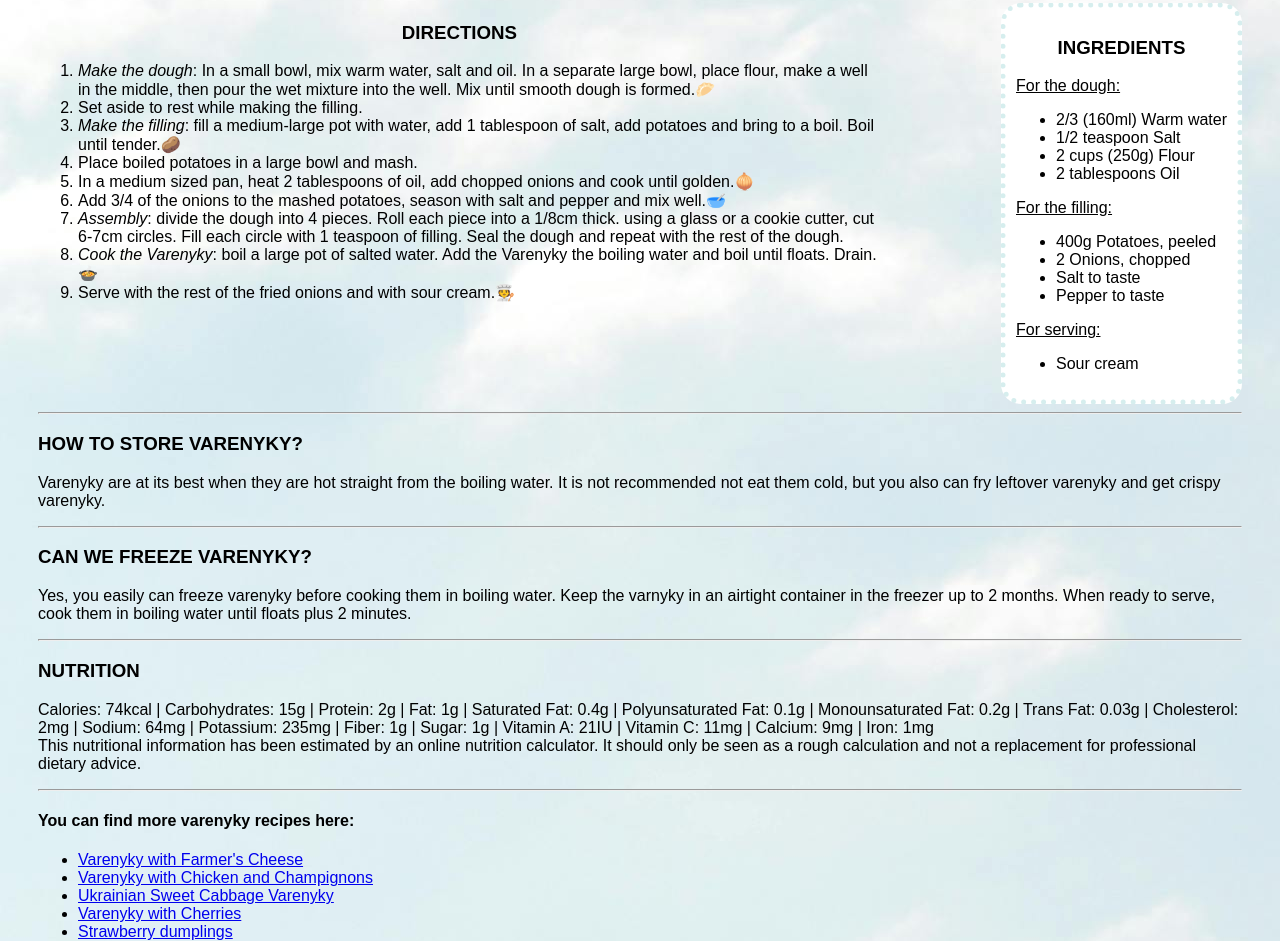
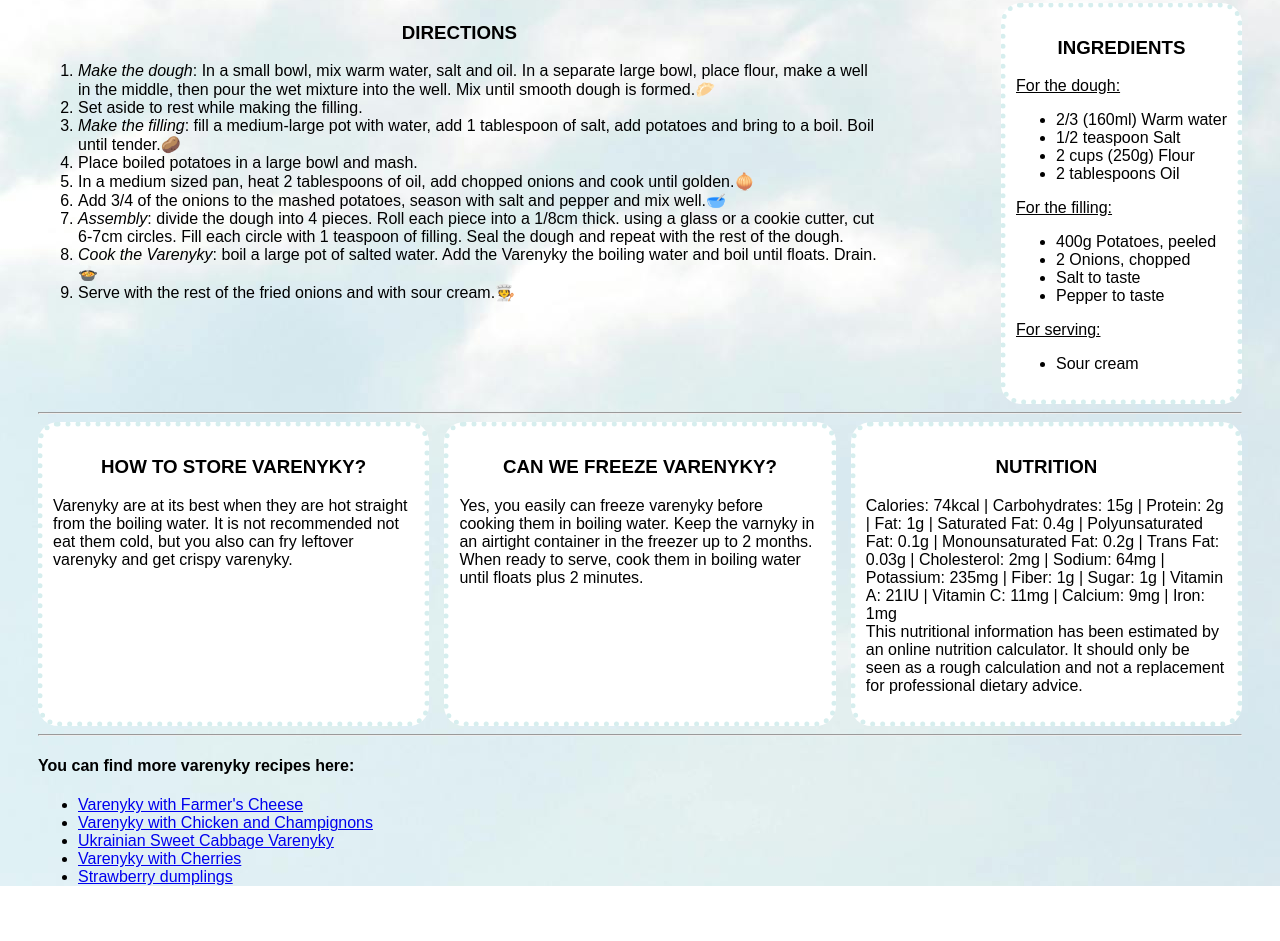
Before and after one commit to YaroslavaVatansever/MyFirstHTML, a plain HTML site: page recipe.html in a window 1280 px wide. Shown: the part 695-1636 px from the top of the page. After the commit the page ends 1581 px from the top, so only its background shows below. Drawn offline with Linux system fonts and the light colour scheme.

Commit message:
recipe update

```diff
--- a/globals.css
+++ b/globals.css
@@ -121,3 +121,13 @@ div.intro img{
     width: 600px;
     height: 400px;
 }
+.notes{
+    display: flex;
+}
+.notes div{
+    width: 30%;
+    background-color: white;
+    border:dotted 5px #d6eeee;
+    border-radius: 20px;
+    padding: 10px;
+}
--- a/recipe.html
+++ b/recipe.html
@@ -131,14 +131,16 @@
        </div>
     </section>
     <hr />
-    <!--Note:-->
+    <section class="notes">
+      <div>
         <h3>HOW TO STORE VARENYKY?</h3>
         <p>
           Varenyky are at its best when they are hot straight from the boiling
           water. It is not recommended not eat them cold, but you also can fry
           leftover varenyky and get crispy varenyky.
         </p>
-    <hr />
+      </div>
+      <div>
         <h3>CAN WE FREEZE VARENYKY?</h3>
         <p>
           Yes, you easily can freeze varenyky before cooking them in boiling water.
@@ -146,7 +148,8 @@
           When ready to serve, cook them in boiling water until floats plus 2
           minutes.
         </p>
-    <hr />
+      </div>
+      <div>
         <h3>NUTRITION</h3>
         <p>
           Calories: 74kcal | Carbohydrates: 15g | Protein: 2g | Fat: 1g | Saturated
@@ -158,6 +161,8 @@
           calculator. It should only be seen as a rough calculation and not a
           replacement for professional dietary advice.
         </p>
+      </div>
+    </section>
     <hr />
     <h4>You can find more varenyky recipes here:</h4>
     <ul>
```
Lines whose indentation alone changed are shown as unchanged.
